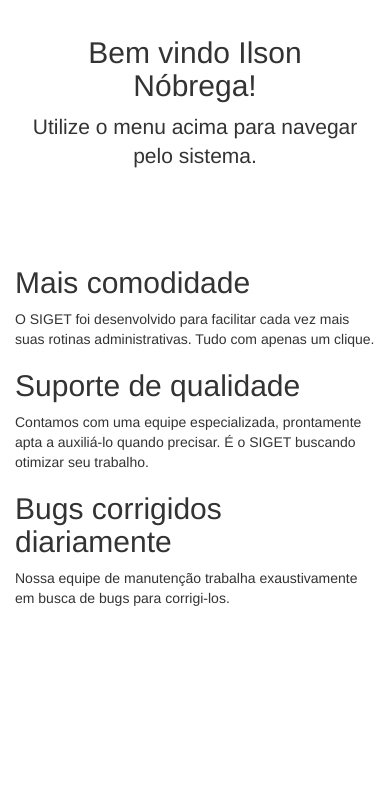
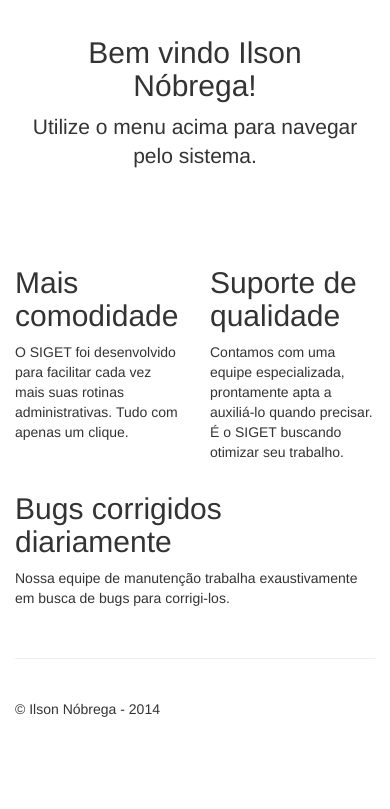
Before and after one commit to ilson-nobrega/teste-unyleya, a PHP site: page /index.php?page=bem-vindo in a window 390 px wide. Shown: the part 54-863 px from the top of the page. Before the commit the page ends 660 px from the top, so only its background shows below. Run offline with PHP 8.4, Linux system fonts and the light colour scheme; some libraries are stand-ins or nearby versions.

Commit message:
Ajuste na responsividade da Home Interna

```diff
--- a/view/application/bem-vindo.php
+++ b/view/application/bem-vindo.php
@@ -24,17 +24,20 @@
         <p class="lead">Utilize o menu acima para navegar pelo sistema.</p>
     </div>
     <div class="row">
-        <div class="col-md-4">
+        <div class="col-md-4 col-lg-4 col-sm-4 col-xs-6">
           <h2>Mais comodidade</h2>
           <p>O SIGET foi desenvolvido para facilitar cada vez mais suas rotinas administrativas. Tudo com apenas um clique.</p>
         </div>
-        <div class="col-md-4">
+        <div class="col-md-4 col-lg-4 col-sm-4 col-xs-6">
           <h2>Suporte de qualidade</h2>
           <p>Contamos com uma equipe especializada, prontamente apta a auxiliá-lo quando precisar. É o SIGET buscando otimizar seu trabalho. </p>
         </div>
-        <div class="col-md-4">
+        <div class="col-md-4 col-lg-4 col-sm-4 col-xs-12">
           <h2>Bugs corrigidos diariamente</h2>
           <p>Nossa equipe de manutenção trabalha exaustivamente em busca de bugs para corrigi-los. </p>
         </div>
     </div>
+    <div class="footer">
+        <p>&copy; Ilson Nóbrega - 2014</p>
+    </div>
 </section>
```
